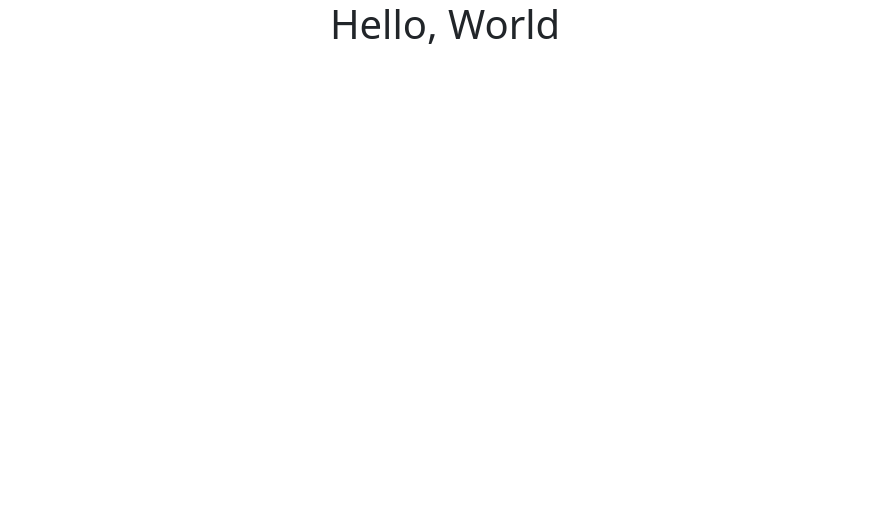
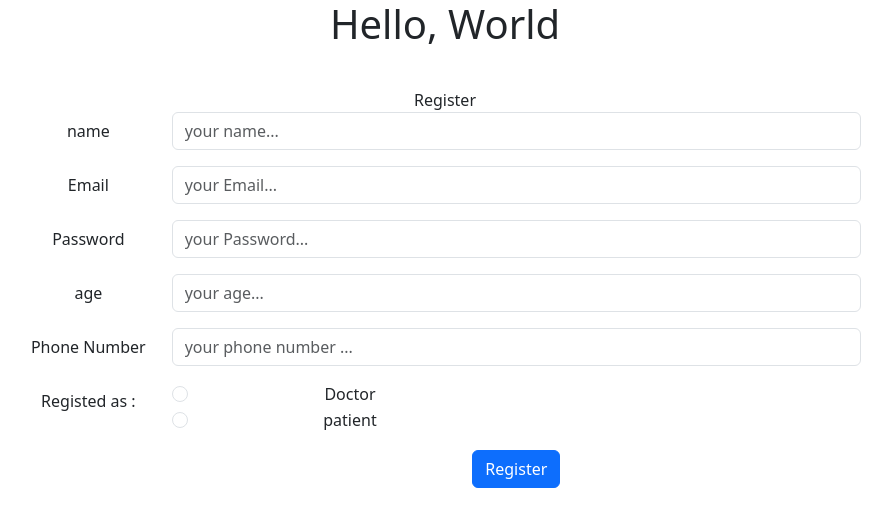
Before and after one commit to C9-hadeelHazimeh/MERAKI_Academy_Project_4, a React (Create React App) app in the folder frontend/: page /register in a window 1280 px wide. Before the commit this address had no page. Shown: the top 526 px of the page, without its empty margins (195-1087 px from the left). Built offline with nearby package versions, Linux system fonts and the light colour scheme.

Commit message:
FE: NavBar

```diff
--- a/frontend/src/App.js
+++ b/frontend/src/App.js
@@ -2,16 +2,22 @@ import React from "react";
 import "./App.css";
 import Login from "./components/Login";
 import Home from "./components/Home";
+import Register from "./components/Register";
 import { Routes, Route, Link } from "react-router-dom";
+// import Register from "./components/Register";
 function App() {
 
   return (
     <div className="App">
       <h1>Hello, World</h1>
+
       <Routes>
-      <Route path="/" element={<Home/>}/>
-      {/* <Home/> */}
+      <Route path="/home" element={<Home/>}/>
+      <Route path="/login" element={<Login/>}/>
+      <Route path="/register" element={<Register/>}/>
+
       </Routes>
+
     </div>
   );
 }
--- a/frontend/src/components/Home.js
+++ b/frontend/src/components/Home.js
@@ -2,19 +2,22 @@ import React from 'react'
 import Container from 'react-bootstrap/Container';
 import Nav from 'react-bootstrap/Nav';
 import Navbar from 'react-bootstrap/Navbar';
+ import {Link} from "react-router-dom";
+// import { login } from '../../../backend/controllers/users';
+
 const Home = () => {
   return (
     <div className='container'>
 
-    <Navbar expand="lg" className="bg-body-tertiary">
+     <Navbar expand="lg" className="bg-body-tertiary">
       <Container>
 
         <Navbar.Toggle aria-controls="basic-navbar-nav" />
         <Navbar.Collapse id="basic-navbar-nav">
           <Nav className="me-auto">
-            <Nav.Link href="#home">Home</Nav.Link>
-            <Nav.Link href="#link">Register</Nav.Link>
-            <Nav.Link href="#link">Login</Nav.Link>
+          <Nav.Link><Link to="/login">Login</Link></Nav.Link>
+          <Nav.Link><Link to="/register">Register</Link></Nav.Link>
+
           </Nav>
         </Navbar.Collapse>
       </Container>
--- a/frontend/src/components/Login.js
+++ b/frontend/src/components/Login.js
@@ -1,10 +1,11 @@
 import React from 'react'
 import Form from 'react-bootstrap/Form';
 import "../../src/App.css"
-
-
+import { Link } from 'react-router-dom';
+import Button from 'react-bootstrap/Button';
 const Login = () => {
   return (
+    <div>
     <div className='container'>
 <Form>
       <Form.Group className="mb-3" controlId="exampleForm.ControlInput1">
@@ -16,10 +17,10 @@ const Login = () => {
         <Form.Control  />
       </Form.Group>
     </Form>
+    <Button onClick={()=>{<Link to="/home"></Link>}}>Home</Button>{' '}
+    </div>
 
     </div>
-
-
 
   )
 }
--- /dev/null
+++ b/frontend/src/components/Register.js
@@ -0,0 +1,115 @@
+import React, { useContext,useState } from 'react'
+import Button from 'react-bootstrap/Button';
+import Col from 'react-bootstrap/Col';
+import Form from 'react-bootstrap/Form';
+import Row from 'react-bootstrap/Row';
+const Register = () => {
+
+  const [name, settName] = useState("");
+  const [age, setage] = useState(0);
+  const [email, setEmail] = useState("");
+  const [password, setPassword] = useState(0);
+  const [phoneNumber, setphoneNumber] = useState(0);
+
+//   const [message, setmessage] = useState("");
+//   const [mesageStatus, setMessageStatus] = useState(true);
+//   const [errormessage, setErrormessage] = useState("");
+
+
+
+  return (
+    <div className='container'>Register
+
+<Form>
+
+     <Form.Group as={Row} className="mb-3" controlId="formHorizontalPassword">
+        <Form.Label column sm={2}>
+          name
+        </Form.Label>
+        <Col sm={10}>
+          <Form.Control type="text" placeholder="your name..." pnChange/>
+
+        </Col>
+      </Form.Group>
+
+      <Form.Group as={Row} className="mb-3" controlId="formHorizontalEmail">
+        <Form.Label column sm={2}>
+          Email
+        </Form.Label>
+        <Col sm={10}>
+          <Form.Control type="email" placeholder="your Email..." />
+        </Col>
+      </Form.Group>
+
+
+
+       <Form.Group as={Row} className="mb-3" controlId="formHorizontalPassword">
+        <Form.Label column sm={2}>
+          Password
+        </Form.Label>
+        <Col sm={10}>
+          <Form.Control type="password" placeholder="your Password..." />
+        </Col>
+      </Form.Group>
+
+       <Form.Group as={Row} className="mb-3" controlId="formHorizontalPassword">
+        <Form.Label column sm={2}>
+          age
+        </Form.Label>
+        <Col sm={10}>
+          <Form.Control type="number" placeholder="your age..." />
+        </Col>
+      </Form.Group>
+
+      <Form.Group as={Row} className="mb-3" controlId="formHorizontalPassword">
+        <Form.Label column sm={2}>
+          Phone Number
+        </Form.Label>
+        <Col sm={10}>
+          <Form.Control type="number" placeholder="your phone number ..." />
+        </Col>
+      </Form.Group>
+
+
+
+
+      <fieldset>
+        <Form.Group as={Row} className="mb-3">
+          <Form.Label as="legend" column sm={2}>
+            Registed as :
+          </Form.Label>
+          <Col sm={5}>
+            <Form.Check
+              type="radio"
+              label="Doctor"
+              name="formHorizontalRadios"
+              id="formHorizontalRadios1"
+            />
+            <Form.Check
+              type="radio"
+              label="patient"
+              name="formHorizontalRadios"
+              id="formHorizontalRadios2"
+            />
+
+          </Col>
+        </Form.Group>
+      </fieldset>
+
+
+      <Form.Group as={Row} className="mb-3">
+        <Col sm={{ span: 10, offset: 2 }}>
+          <Button type="submit">Register</Button>
+        </Col>
+      </Form.Group>
+    </Form>
+
+
+
+
+
+    </div>
+  )
+}
+
+export default Register
```
